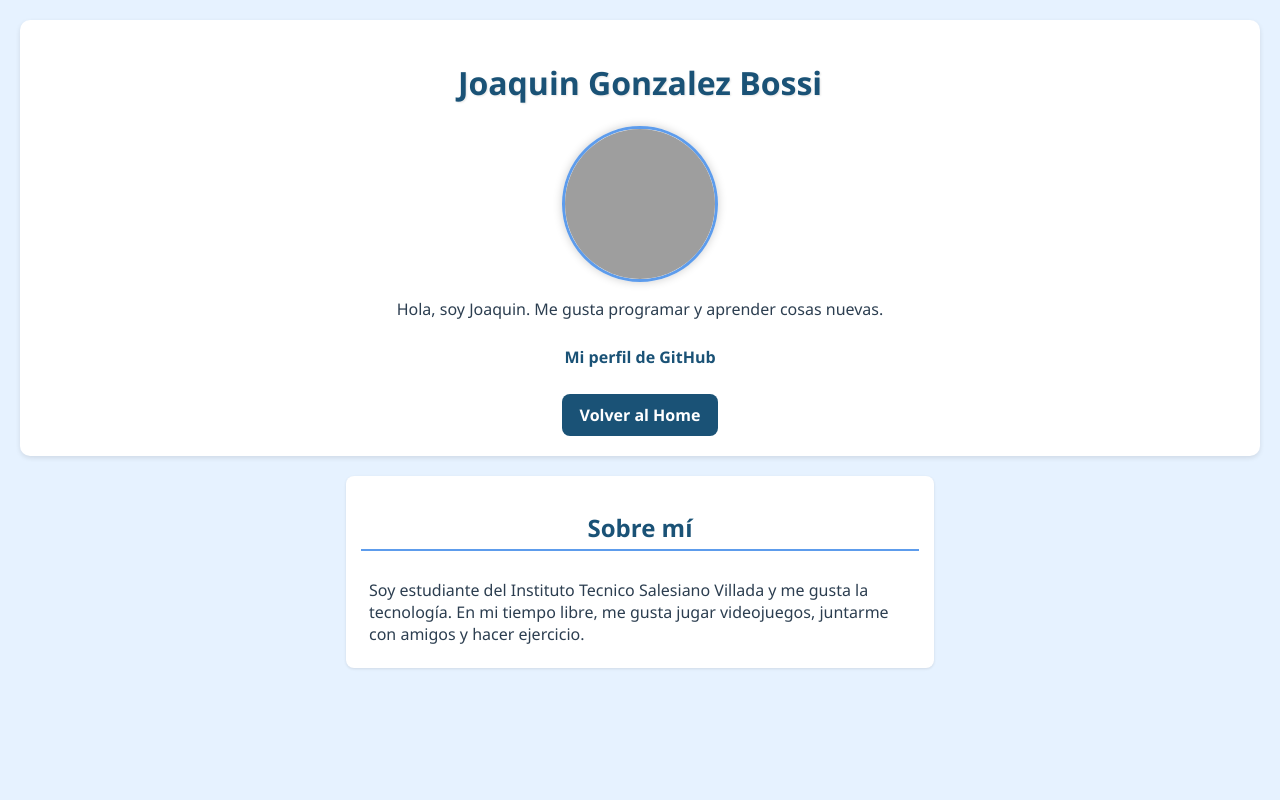
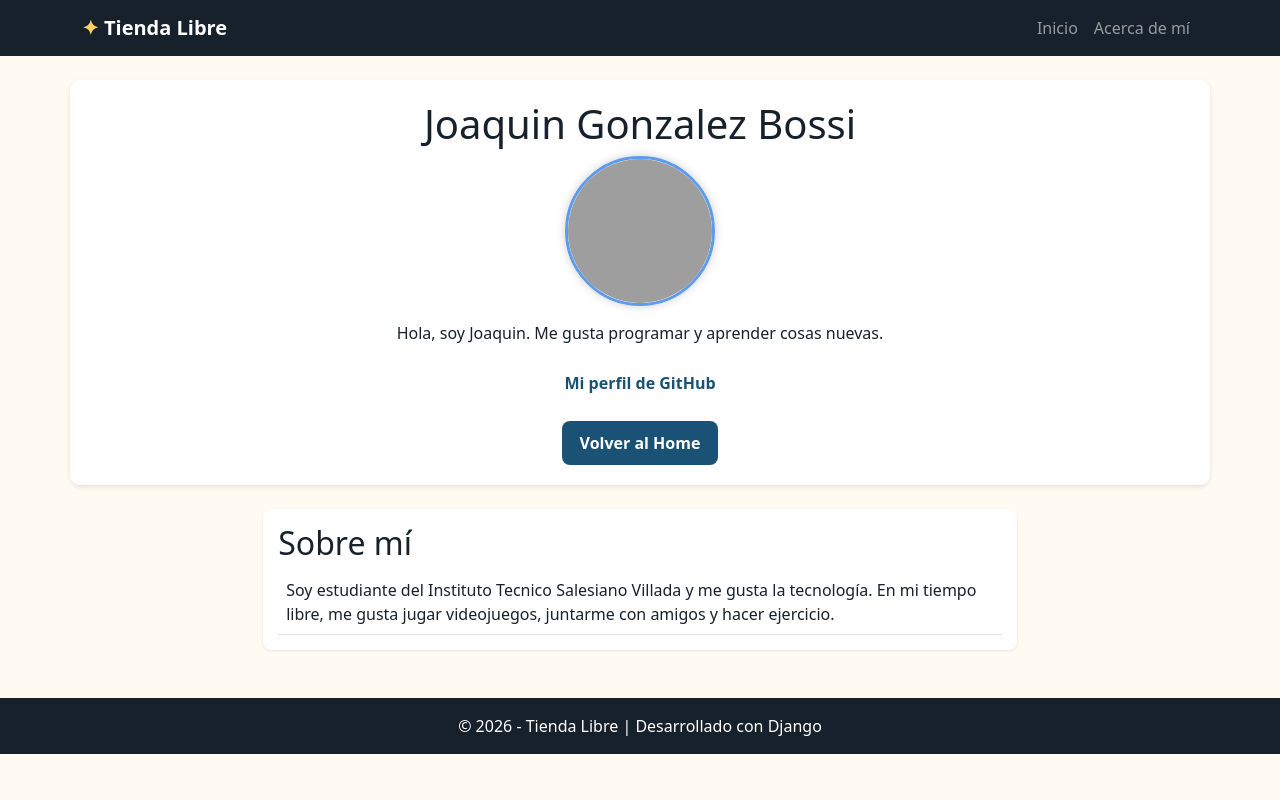
Before and after one commit to Villada-PG3/trabajo-practico-tienda-libre-joaquin-Gonzalez-Bossi, a Django app: page /acerca-de-mi/ in a window 1280 px wide. Run offline with Django 5.2, Linux system fonts and the light colour scheme; grey boxes are pictures that could not be loaded.

Commit message:
feat: incorporar herencia de templates y Bootstrap

```diff
--- a/tiendalibre/templates/tiendalibre/acerca-de-mi.html
+++ b/tiendalibre/templates/tiendalibre/acerca-de-mi.html
@@ -1,31 +1,9 @@
-<!DOCTYPE html>
-<html lang="es">
-<head>
-    <meta charset="UTF-8">
-    <title>ACERCA DE MI</title>
+{% extends 'tiendalibre/base.html' %}
+
+{% block title %}Acerca de mí - Tienda Libre{% endblock %}
+
+{% block extra_css %}
 <style>
-
-        body {
-            font-family: 'Segoe UI', Tahoma, Geneva, Verdana, sans-serif;
-            background-color: #e6f2ff;
-            margin: 0;
-            padding: 20px;
-            color: #2c3e50;
-        }
-
-        h1 {
-            color: #1a5276;
-            text-align: center;
-            text-shadow: 1px 1px 2px rgba(0, 0, 0, 0.1);
-        }
-
-        h2 {
-            color: #1a5276;
-            border-bottom: 2px solid #5d9cec;
-            padding-bottom: 5px;
-            text-align: center;
-        }
-
     .perfil {
         text-align: center;
         background-color: white;
@@ -55,10 +33,7 @@
         margin-bottom: 10px;
     }
 
-        .github-link:hover {
-            color: #5d9cec;
-            text-decoration: underline;
-        }
+    .github-link:hover { color: #5d9cec; text-decoration: underline; }
 
     .home-link {
         display: inline-block;
@@ -72,54 +47,21 @@
         transition: background-color 0.2s ease;
     }
 
-        .home-link:hover {
-            background-color: #5d9cec;
-        }
+    .home-link:hover { background-color: #5d9cec; }
 
-        .contenedor-tablas {
-            display: flex;
-            justify-content: center;
-            gap: 20px;
-            margin: 20px auto;
-            max-width: 100%;
-        }
+    .contenedor-tablas { display: flex; justify-content: center; gap: 20px; margin: 20px auto; max-width: 100%; }
+    .tabla-sobre-mi { width: 60%; background-color: white; padding: 15px; box-shadow: 0 1px 3px rgba(0,0,0,0.1); border-radius: 8px; }
+    .tabla-sobre-mi table { width: 100%; border-collapse: collapse; }
+    .tabla-sobre-mi th { background-color: #5d9cec; color: white; padding: 8px; text-align: left; border-radius: 5px 5px 0 0; }
+    .tabla-sobre-mi td { padding: 8px; border-bottom: 1px solid #ddd; }
+</style>
+{% endblock %}
 
-        .tabla-sobre-mi {
-            width: 45%;
-            background-color: white;
-            padding: 15px;
-            box-shadow: 0 1px 3px rgba(0, 0, 0, 0.1);
-            border-radius: 8px;
-        }
+{% block content %}
 
-        .tabla-sobre-mi table {
-            width: 100%;
-            border-collapse: collapse;
-        }
-
-        .tabla-sobre-mi th {
-            background-color: #5d9cec;
-            color: white;
-            padding: 8px;
-            text-align: left;
-            border-radius: 5px 5px 0 0;
-        }
-
-        .tabla-sobre-mi td {
-            padding: 8px;
-            border-bottom: 1px solid #ddd;
-        }
-
-        .tabla-sobre-mi tr:last-child td {
-            border-bottom: none;
-        }
-
-    </style>
-</head>
-<body>
-    <div class="perfil">
+    <div class="perfil container mt-4">
         <h1>Joaquin Gonzalez Bossi</h1>
-        <img src="https://i.imgur.com/g6AIDm9.jpeg" class="perfil-img">
+        <img src="https://i.imgur.com/g6AIDm9.jpeg" class="perfil-img" alt="Foto de perfil">
         <p>Hola, soy Joaquin. Me gusta programar y aprender cosas nuevas.</p>
         <a href="https://github.com/joaquin-Gonzalez-Bossi" target="_blank" class="github-link">Mi perfil de GitHub</a>
         <nav>
@@ -127,7 +69,7 @@
         </nav>
     </div>
 
-    <div class="contenedor-tablas">
+    <div class="contenedor-tablas container mt-4">
         <div class="tabla-sobre-mi" id="sobre-mi">
             <h2>Sobre mí</h2>
             <table>
@@ -138,3 +80,6 @@
                 </tbody>
             </table>
         </div>
+    </div>
+
+{% endblock %}
--- /dev/null
+++ b/tiendalibre/templates/tiendalibre/base.html
@@ -0,0 +1,122 @@
+{% load static %}
+
+<!DOCTYPE html>
+<html lang="es">
+<head>
+    <meta charset="UTF-8">
+    <meta name="viewport" content="width=device-width, initial-scale=1.0">
+
+    <title>{% block title %}Tienda Libre{% endblock %}</title>
+
+    <!-- Bootstrap 5.3 -->
+    <link
+        href="https://cdn.jsdelivr.net/npm/bootstrap@5.3.3/dist/css/bootstrap.min.css"
+        rel="stylesheet"
+    >
+
+    <style>
+        :root {
+            --tienda-ink: #17212b;
+            --tienda-coral: #e85d4a;
+            --tienda-sky: #dff3f4;
+            --tienda-cream: #fffaf2;
+        }
+
+        body {
+            background-color: var(--tienda-cream);
+            color: var(--tienda-ink);
+        }
+
+        .navbar-tienda,
+        .footer-tienda {
+            background-color: var(--tienda-ink);
+        }
+
+        .brand-mark {
+            color: #ffd166;
+        }
+
+        .btn-tienda {
+            background-color: var(--tienda-coral);
+            border-color: var(--tienda-coral);
+            color: white;
+        }
+
+        .btn-tienda:hover {
+            background-color: #c94b3b;
+            border-color: #c94b3b;
+            color: white;
+        }
+    </style>
+
+    {% block extra_css %}
+    {% endblock %}
+</head>
+
+<body>
+
+    <!-- NAVBAR -->
+    <nav class="navbar navbar-expand-lg navbar-dark navbar-tienda">
+        <div class="container">
+
+            <a class="navbar-brand fw-bold" href="{% url 'tiendalibre:home' %}">
+                <span class="brand-mark" aria-hidden="true">✦</span> Tienda Libre
+            </a>
+
+            <button
+                class="navbar-toggler"
+                type="button"
+                data-bs-toggle="collapse"
+                data-bs-target="#navbarNav"
+            >
+                <span class="navbar-toggler-icon"></span>
+            </button>
+
+            <div class="collapse navbar-collapse" id="navbarNav">
+
+                <ul class="navbar-nav ms-auto">
+
+                    <li class="nav-item">
+                        <a class="nav-link" href="{% url 'tiendalibre:home' %}">
+                            Inicio
+                        </a>
+                    </li>
+
+                    <li class="nav-item">
+                        <a class="nav-link" href="{% url 'tiendalibre:acerca_de_mi' %}">
+                            Acerca de mí
+                        </a>
+                    </li>
+
+                </ul>
+
+            </div>
+        </div>
+    </nav>
+
+
+    <!-- CONTENIDO DE CADA PÁGINA -->
+    <main>
+        {% block content %}
+        {% endblock %}
+    </main>
+
+
+    <!-- FOOTER -->
+    <footer class="footer-tienda text-white text-center py-3 mt-5">
+        <p class="mb-0">
+            © 2026 - Tienda Libre | Desarrollado con Django
+        </p>
+    </footer>
+
+
+    <!-- Bootstrap JS -->
+    <script
+        src="https://cdn.jsdelivr.net/npm/bootstrap@5.3.3/dist/js/bootstrap.bundle.min.js"
+    ></script>
+
+    {% block extra_js %}
+    {% endblock %}
+
+</body>
+</html>
```
Lines whose indentation alone changed are shown as unchanged.
